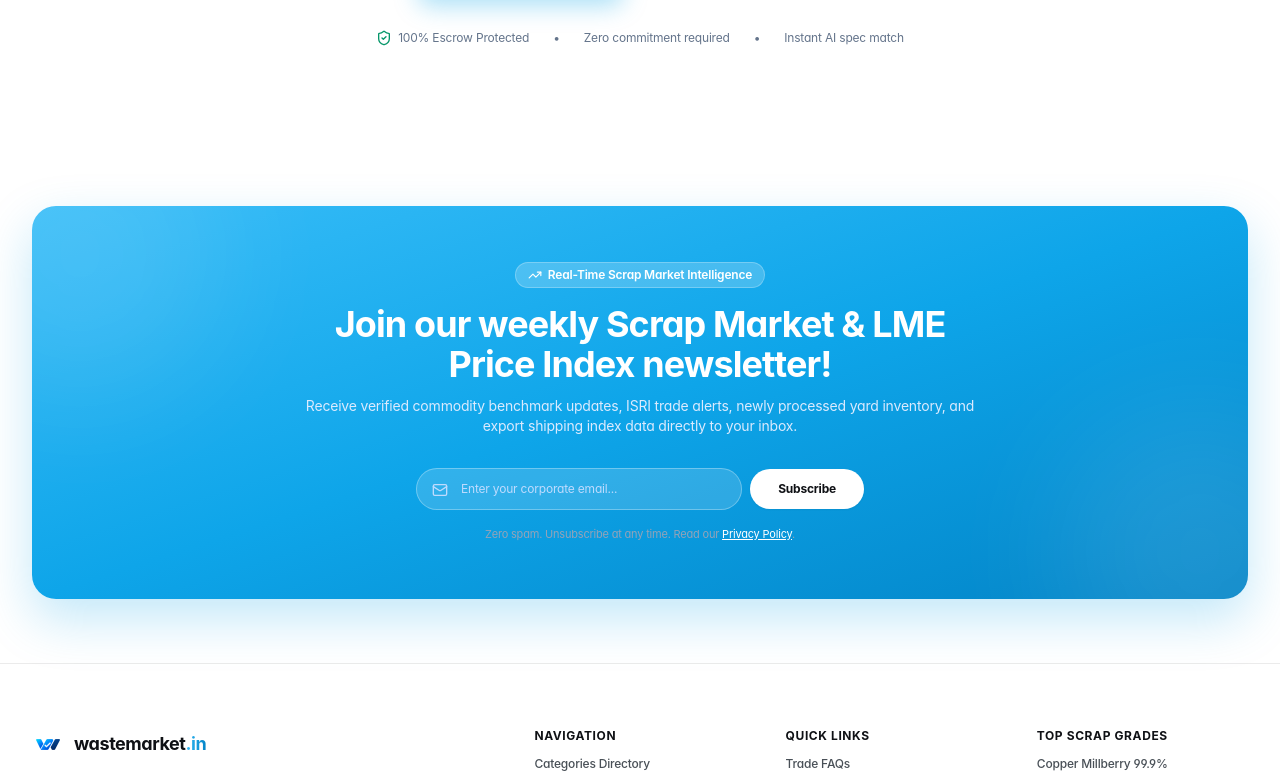
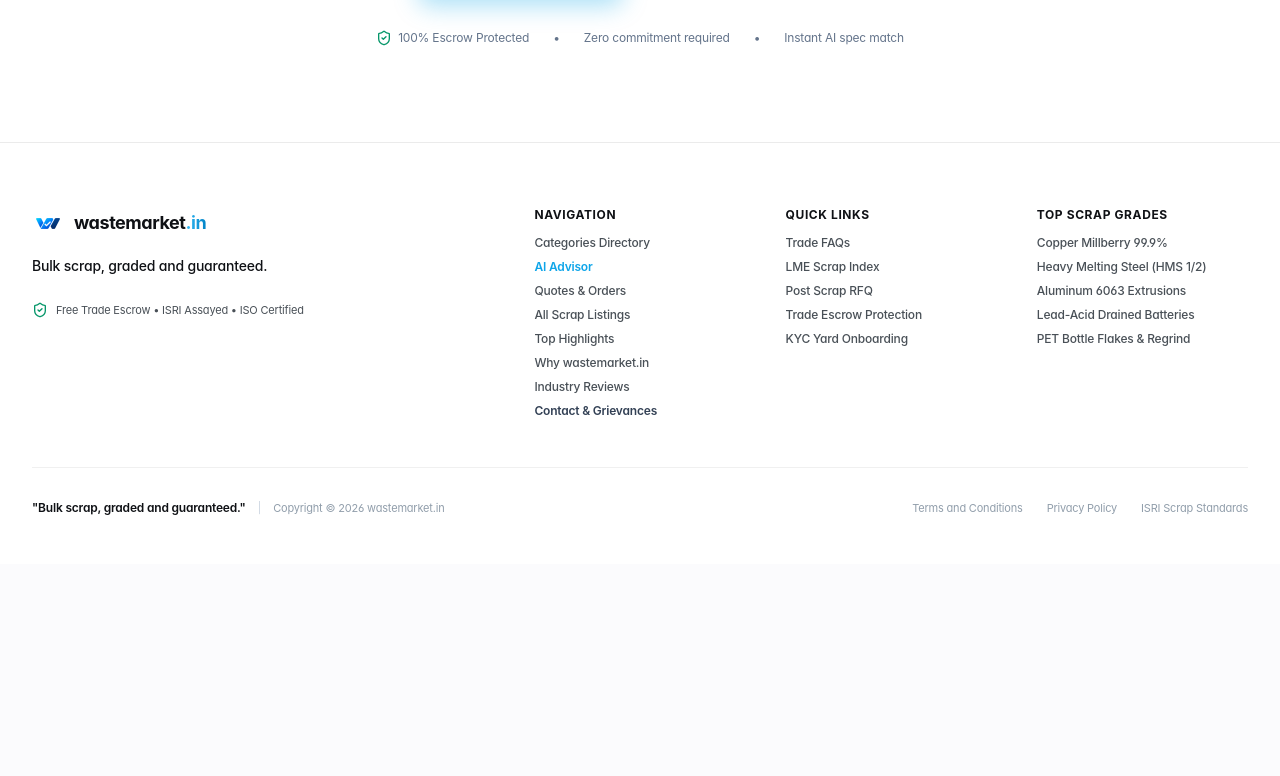
Before and after one commit to notSaiful/scrap-ai-marketplace, a React (Vite) app: page / in a window 1280 px wide. Shown: the part 6364-7140 px from the top of the page. After the commit the page ends 6928 px from the top, so only its background shows below. Built offline with nearby package versions, Linux system fonts and the light colour scheme; a web font is replaced by a local one.

Commit message:
Remove weekly newsletter card from homepage

```diff
--- a/src/App.tsx
+++ b/src/App.tsx
@@ -483,9 +483,6 @@
               onOpenRFQ={() => handleOpenRFQ()}
               onExploreLots={() => handleOpenCategoriesPage('all')}
             />
-
-            {/* Newsletter Subscription Card */}
-            <MarketlyNewsletter />
           </div>
         )}
       </main>
```
